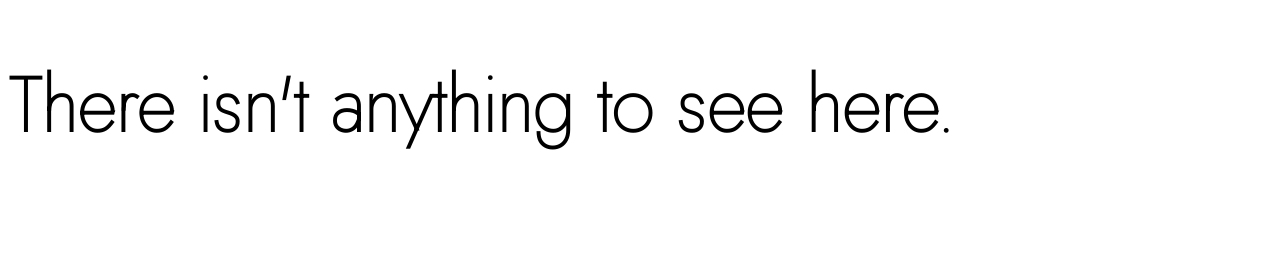
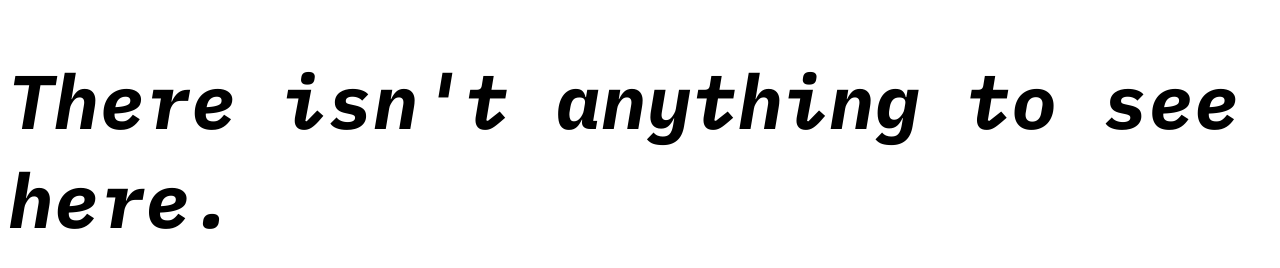
Before and after one commit to bencli/bencli.github.io, a plain HTML site: page index.html in a window 1280 px wide. Drawn offline with Linux system fonts and the light colour scheme.

Commit message:
Update index.html

```diff
--- a/index.html
+++ b/index.html
@@ -3,9 +3,9 @@
 <head>
   <title>Ben Clinch</title>
 <link rel="preconnect" href="https://fonts.gstatic.com">
-<link href="https://fonts.googleapis.com/css2?family=Jost:wght@100&display=swap" rel="stylesheet">
+<link href="https://fonts.googleapis.com/css2?family=IBM+Plex+Mono:ital,wght@1,700&display=swap" rel="stylesheet">
 </head>
 <body>
-<h1 style="font-family: 'Jost', sans-serif; font-size:76px;">There isn't anything to see here.</h1>
+<h1 style="font-family: 'IBM Plex Mono', monospace; font-size:76px;">There isn't anything to see here.</h1>
 </body>
 </html>
```
